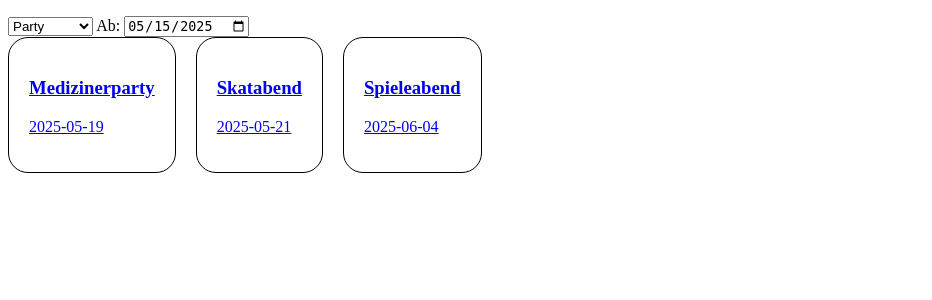
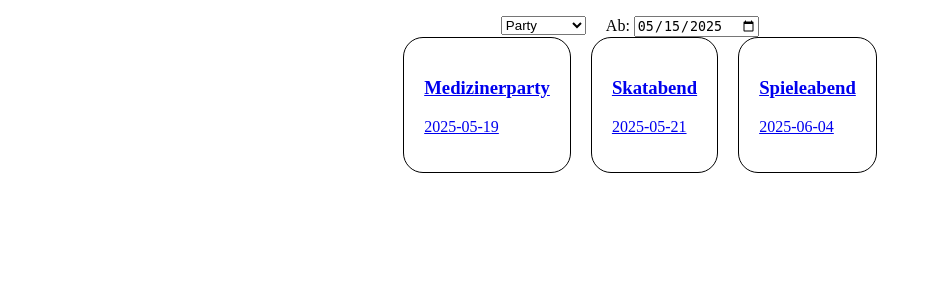
Before and after one commit to Odin2325/TQ6WebsiteTeam1, a Flask app: page / in a window 1280 px wide. Shown: the part 52-352 px from the top of the page, without its empty margins (0-932 px from the left). Run offline with Flask 3, Linux system fonts and the light colour scheme; data comes from the database, SQL or seed files in the repository.

Commit message:
alles zentriert, fahstehste?

```diff
--- a/templates/index.html
+++ b/templates/index.html
@@ -3,7 +3,9 @@
     <style>
         .veranstaltungen-container {
             display: flex;
+            flex-wrap: wrap;
             align-items: center;
+            justify-content: center;
             gap: 20px;
         }
 
@@ -12,19 +14,30 @@
             border-radius: 20px;
             padding: 20px;
         }
+
+        .form {
+            display: flex;
+            gap: 20px;
+            justify-content: center;
+        }
     </style>
-    <form>
+    <form class="form">
+        <div>
             <select name="kategorie" id="veranstaltung" onchange="this.form.submit()">
                 {% for kategorie in kategorien %}
                     <option value="{{ kategorie }}" {% if kategorie == selected %} selected {% endif %}>{{ kategorie }}</option>
                 {% endfor %}
             </select>
-
+        </div>
+        <div>
             <label for="datum">Ab:</label>
             <input type="date" name="datum" id="datum" value="{{ datum }}" onchange="this.form.submit()">
+        </div>
+        <div>
             <noscript>
                 <button type="submit">Suchen</button>
             </noscript>
+        </div>
     </form>
     <div class="veranstaltungen-container">
         {% for veranstaltung in veranstaltungen %}
```
Lines whose indentation alone changed are shown as unchanged.
